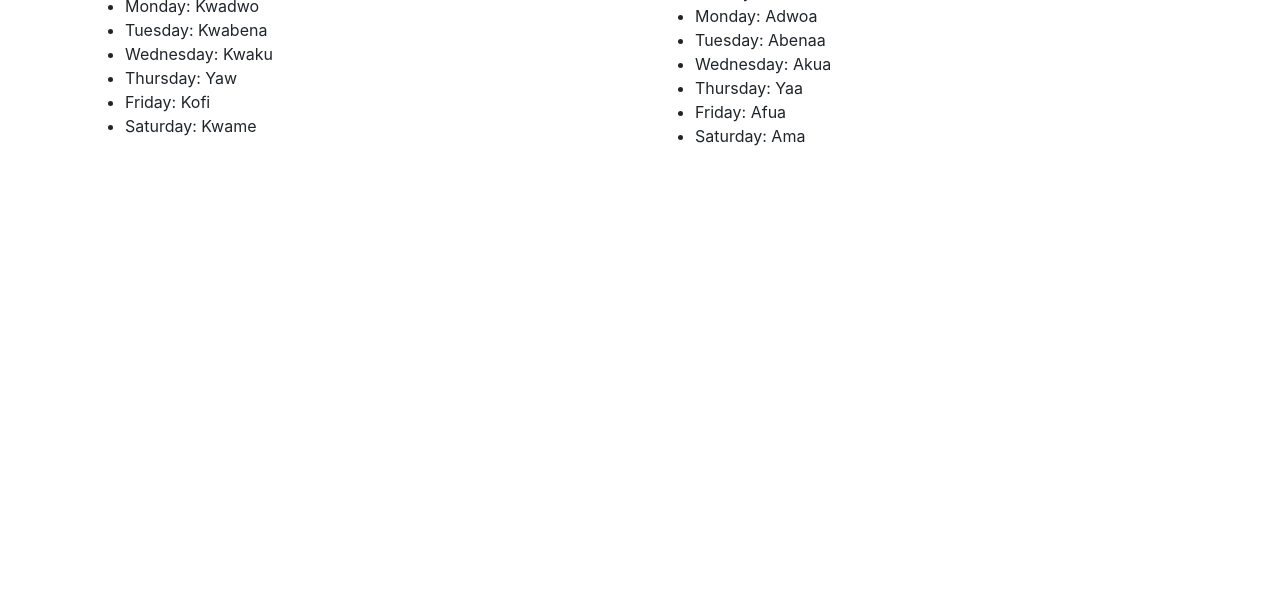
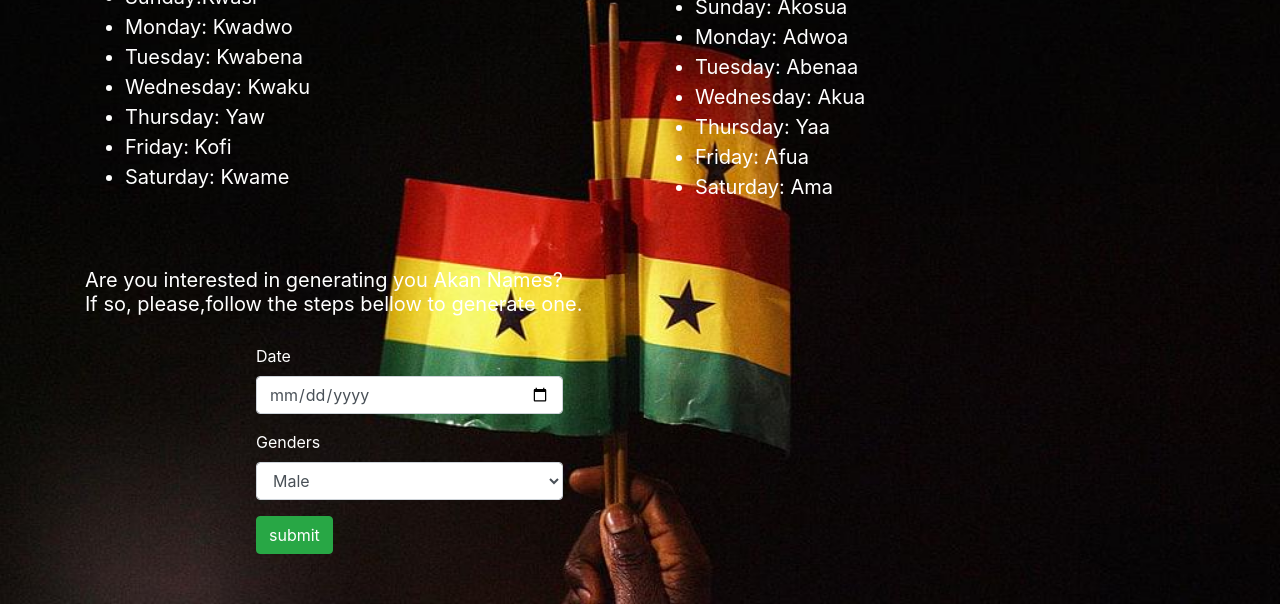
Before and after one commit to MigotSharon/Akan-Names, a plain HTML site: page index.html in a window 1280 px wide. Shown: the part 196-800 px from the top of the page. Drawn offline with Linux system fonts and the light colour scheme.

Commit message:
added a form

```diff
--- a/css/styles.css
+++ b/css/styles.css
@@ -1,3 +1,25 @@
-.females{
-    padding-left: 390px;
+body{
+    background-image: url(../images/flag.jpg);
+    background-repeat: no-repeat;
+    background-size: cover;
 }
+.generator{
+    padding-top: 50px;
+}
+
+h1,h2{
+    color: rgb(136, 134, 9);
+}
+.text{
+    color: white;
+    font-size: 20px;
+    font-weight: 400;
+}
+
+.form-control{
+    width:30%;
+}
+#frm1{
+    margin-left: 20%;
+    padding-top: 20px;
+}
--- a/index.html
+++ b/index.html
@@ -12,14 +12,14 @@
 <body>
     <div class="container">
         <h1>AKAN-NAMES</h1>
-        <P>
+        <P class="text">
             Web application that takes a user's birthday and calculates the day of the week they were born and then
             depending on their gender outputs their Akan Name.
         </P>
         <div class="row">
             <div class="col-md-6">
                 <h2>MALE</h2>
-                <ul>
+                <ul class="text">
                     <li>Sunday:Kwasi</li>
                     <li>Monday: Kwadwo</li>
                     <li>Tuesday: Kwabena</li>
@@ -31,7 +31,7 @@
             </div>
             <div class="col-md-6">
                 <h1>FEMALE</h1>
-                <ul>
+                <ul class="text">
                     <li>Sunday: Akosua</li>
                     <li>Monday: Adwoa</li>
                     <li>Tuesday: Abenaa</li>
@@ -42,8 +42,30 @@
                 </ul>
             </div>
         </div>
+        <div class="generator">
+            <h2 class="text">Are you interested in generating you Akan Names? <br> If so, please,follow the steps bellow
+                to generate one.</h2>
+
+        </div>
 
     </div>
+
+    <form id="frm1" onsubmit="return myFunction(event)" action="">
+        <div class="form-group">
+            <label class="text-white" for="date">Date</label>
+            <input type="date" name="date" class="form-control" id="date" />
+        </div>
+        <div class="form-group">
+            <label class="text-white" for="gender">Genders</label>
+            <select class="form-control select-input" name="gender" id="genders">
+                <option value="male">Male</option>
+                <option value="female">Female</option>
+            </select>
+        </div>
+        <input type="submit" value="submit" class="btn btn-success" />
+        <div class="results-custom text-center p-3" id="result"></div>
+
+    </form>
 
     <script src="js/jquery.min.js"></script>
     <script src="js/scripts.js"></script>
--- a/js/scripts.js
+++ b/js/scripts.js
@@ -0,0 +1,50 @@
+var maleNames = ["Kwasi", "Kwadwo", "Kwabena", "Kwaku", "Yaw", "Kofi", "Kwame"];
+var femaleNames = ["Akosua", "Adwoa", "Abenaa", "Akua", "Yaa", "Afua", "Ama"];
+var weekDays = [
+  "Sunday",
+  "Monday",
+  "Tuesday",
+  "Wednesday",
+  "Thursday",
+  "Friday",
+  "Saturday",
+];
+function myFunction(event) {
+  event.preventDefault();
+  const form = new FormData(event.target);
+  var gender = form.get("gender");
+  var dateFinput = form.get("date");
+  date = new Date(dateFinput);
+  const dateFormat = /([12]\d{3}-(0[1-9]|1[0-2])-(0[1-9]|[12]\d|3[01]))/;
+  if (!dateFormat.test(dateFinput)) {
+    alert(" Please,fill in all the requirements to proceed on.");
+    return false;
+  }
+  if (gender === "male") {
+    alert(
+      " For Him Born On " +
+        weekDays[date.getDay()] +
+        "," +
+        " Your Akan Name Is " +
+        maleNames[date.getDay()]
+    );
+    document.getElementById("result").innerHTML = maleNames[date.getDay()];
+  } else if (gender === "female") {
+    alert(
+      " For Her Born On " +
+        weekDays[date.getDay()] +
+        "," +
+        " Your Akan Name Is " +
+        femaleNames[date.getDay()]
+    );
+    document.getElementById("result").innerHTML = femaleNames[date.getDay()];
+  } else {
+    alert(
+      " For Her Born On " +
+        " Undifined Date " +
+        "," +
+        " Your Akan Name Is " +
+        " Undifined"
+    );
+  }
+}
```
Also changed, not shown: images/flag.jpeg (added), images/flag.jpg (added).
